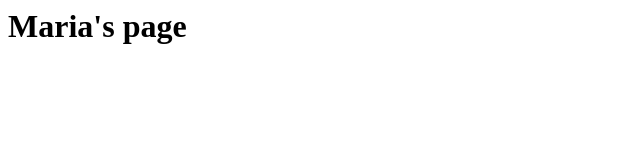
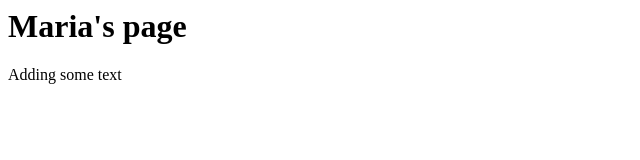
Before and after one commit to ifotn/comp2083-collab-w21, a plain HTML site: page maria.html in a window 1280 px wide. Shown: the whole page, without its empty margins (0-640 px from the left). Drawn offline with Linux system fonts and the light colour scheme.

Commit message:
adding text to maria.html

```diff
--- a/maria.html
+++ b/maria.html
@@ -4,5 +4,6 @@
     <body>
       <h1>Maria's page</h1>
     </body>
+    <p>Adding some text</p>
   </head>
 </html>
```
